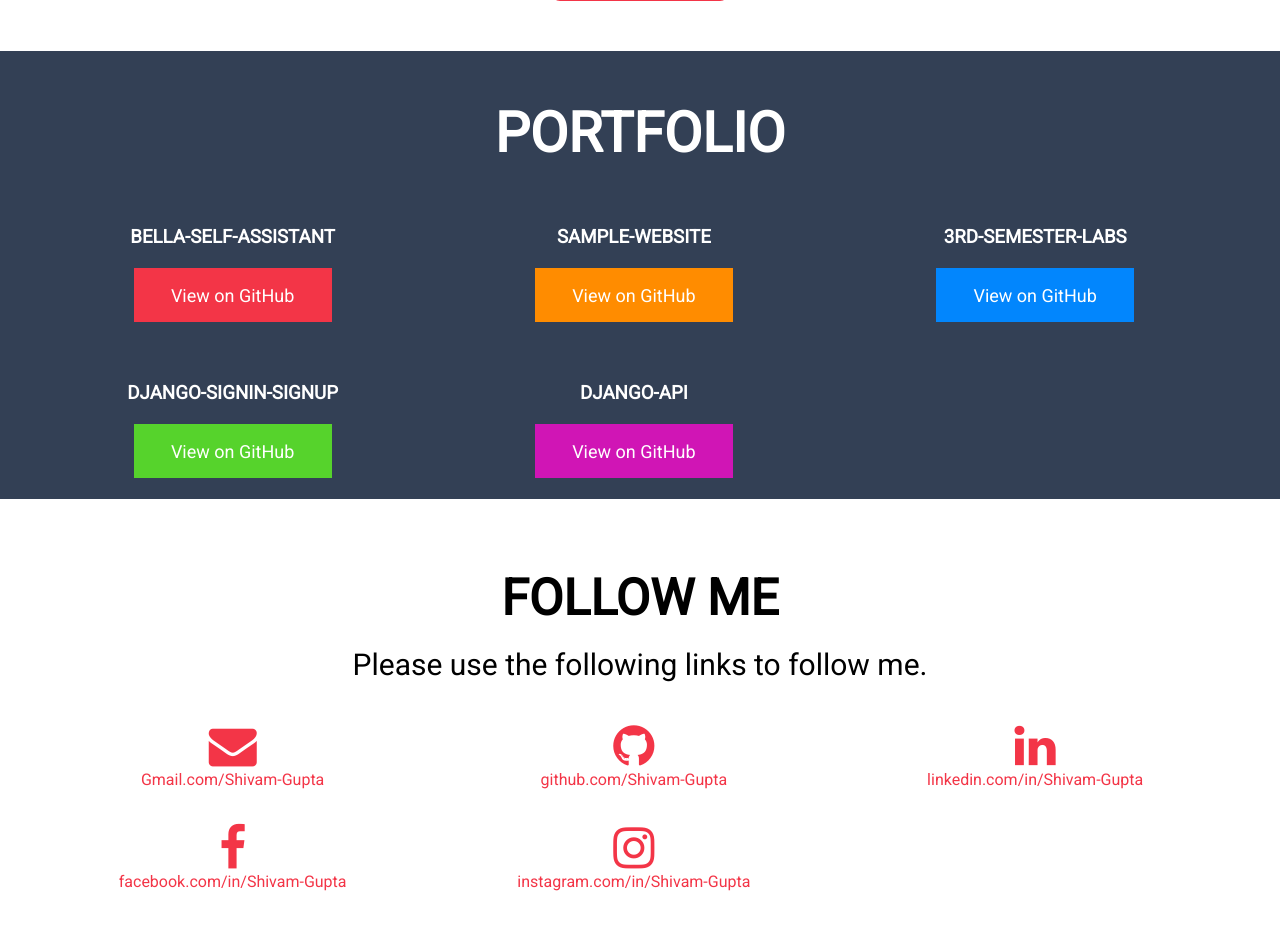
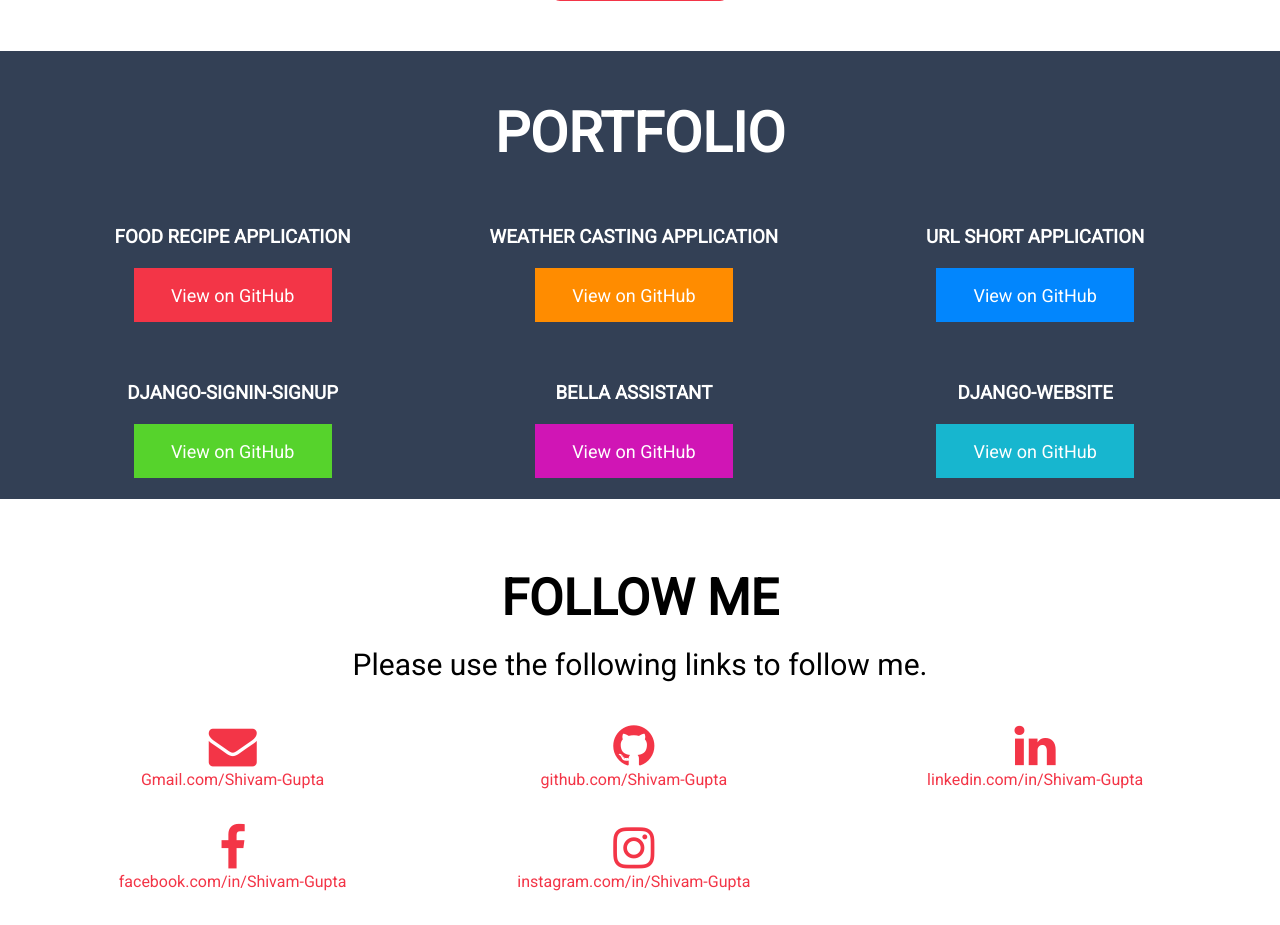
Before and after one commit to shivamgupta1319/Django-website, a Django app: page / in a window 1280 px wide. Shown: the part 1012-1937 px from the top of the page. Run offline with Django 3.2, Linux system fonts and the light colour scheme; some libraries are stand-ins or nearby versions.

Commit message:
Update index.html

```diff
--- a/templates/index.html
+++ b/templates/index.html
@@ -640,18 +640,18 @@
               </div>
 
               <div class="box">
-                <h3>BELLA-self-assistant</h3>
-                <a href="https://github.com/shivamgupta1319/BELLA-self-assistant" id="first-link">View on GitHub</a>
+                <h3>Food Recipe Application</h3>
+                <a href="https://github.com/shivamgupta1319/foodApp" id="first-link">View on GitHub</a>
               </div>
 
               <div class="box">
-                <h3>Sample-website</h3>
-                <a href="https://github.com/shivamgupta1319/Sample-website" id="second-link">View on GitHub</a>
+                <h3>Weather Casting Application</h3>
+                <a href="https://github.com/shivamgupta1319/weatherApp" id="second-link">View on GitHub</a>
               </div>
 
               <div class="box">
-                <h3>3rd-Semester-Labs</h3>
-                <a href="https://github.com/shivamgupta1319/3rd-semester-labs" id="third-link">View on GitHub</a>
+                <h3>Url Short Application</h3>
+                <a href="https://github.com/shivamgupta1319/shortenUrlApp" id="third-link">View on GitHub</a>
               </div>
 
               <div class="box">
@@ -660,8 +660,13 @@
               </div>
 
               <div class="box">
-                <h3>Django-API</h3>
-                <a href="https://github.com/shivamgupta1319/Django-API" id="fifth-link">View on GitHub</a>
+                <h3>Bella Assistant</h3>
+                <a href="https://github.com/shivamgupta1319/BELLA-self-assistant" id="fifth-link">View on GitHub</a>
+              </div>
+
+              <div class="box">
+                <h3>Django-Website</h3>
+                <a href="https://github.com/shivamgupta1319/Django-website" id="sixth-link">View on GitHub</a>
               </div>
 
             </div>
```
